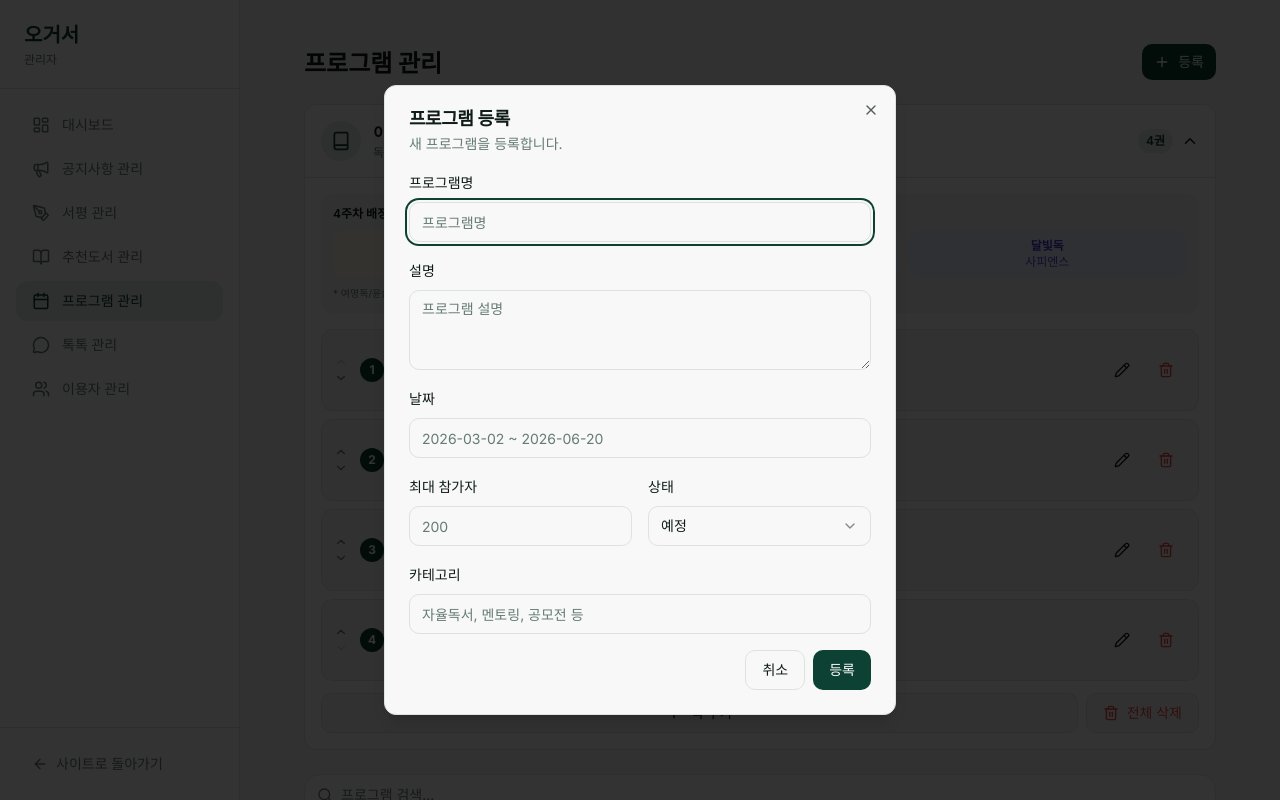
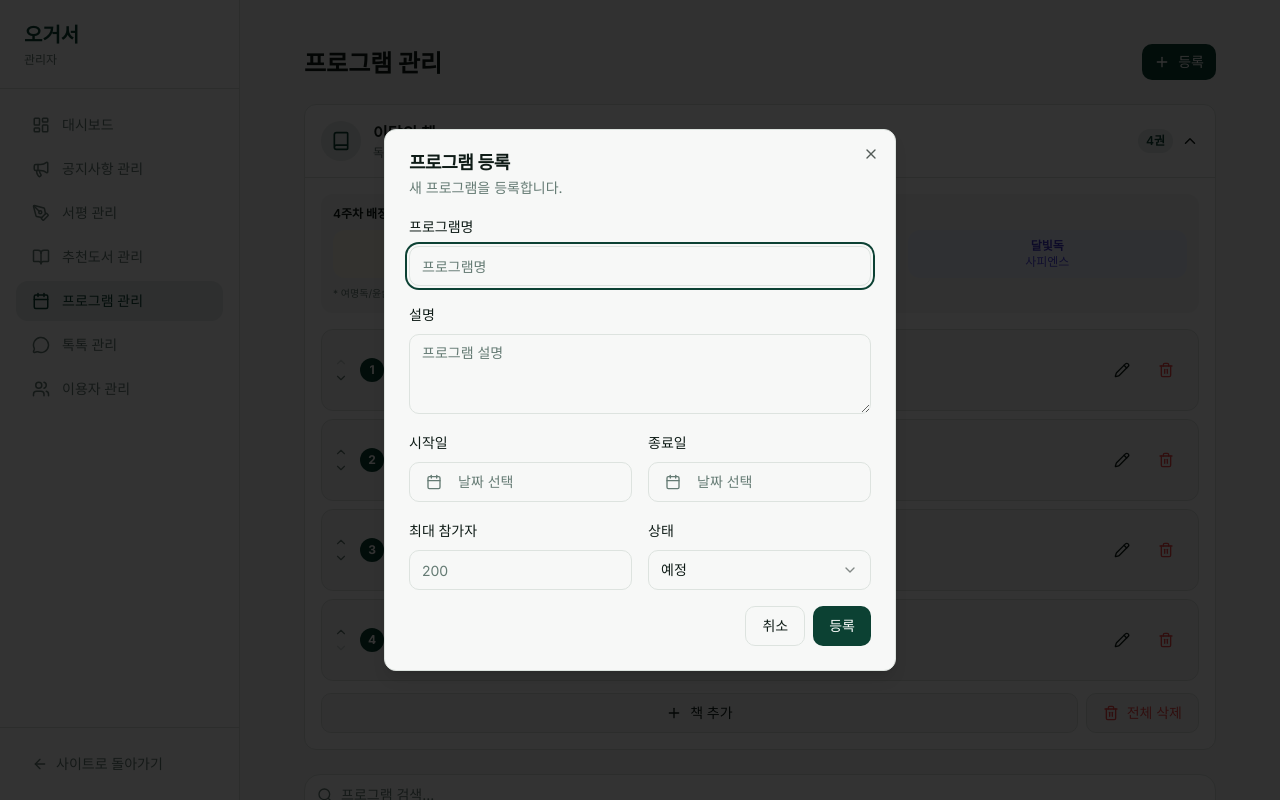
Before and after one commit to tensw/skku_book_ogeoseo, a Next.js app: page /admin/programs in a window 1280 px wide. Both pictures are taken after a click on the button "등록". Shown: the top 800 px of the page. Built offline with nearby package versions, Linux system fonts and the light colour scheme; grey boxes are pictures that could not be loaded; a web font is replaced by a local one.

Commit message:
feat: 프로그램 관리 날짜 선택 캘린더로 변경
Co-Authored-By: Claude Opus 4.5 <noreply@anthropic.com>

```diff
--- a/app/admin/programs/page.tsx
+++ b/app/admin/programs/page.tsx
@@ -1,7 +1,9 @@
 "use client"
 
 import { useState } from "react"
-import { Plus, Pencil, Trash2, Book, GripVertical, X, ChevronDown, ChevronUp } from "lucide-react"
+import { Plus, Pencil, Trash2, Book, GripVertical, X, ChevronDown, ChevronUp, CalendarIcon } from "lucide-react"
+import { format } from "date-fns"
+import { ko } from "date-fns/locale"
 import { programs as initialPrograms } from "@/lib/mock-data"
 import type { Program } from "@/lib/types"
 import { PageHeader } from "@/components/shared/page-header"
@@ -11,7 +13,10 @@ import { Button } from "@/components/ui/button"
 import { Input } from "@/components/ui/input"
 import { Textarea } from "@/components/ui/textarea"
 import { Label } from "@/components/ui/label"
+import { Calendar } from "@/components/ui/calendar"
+import { Popover, PopoverContent, PopoverTrigger } from "@/components/ui/popover"
 import { usePrograms, type MonthlyBook } from "@/lib/program-context"
+import { cn } from "@/lib/utils"
 import {
   Select,
   SelectContent,
@@ -52,10 +57,10 @@ export default function AdminProgramsPage() {
 
   const [formTitle, setFormTitle] = useState("")
   const [formDescription, setFormDescription] = useState("")
-  const [formDate, setFormDate] = useState("")
+  const [formStartDate, setFormStartDate] = useState<Date | undefined>(undefined)
+  const [formEndDate, setFormEndDate] = useState<Date | undefined>(undefined)
   const [formMaxParticipants, setFormMaxParticipants] = useState("")
   const [formStatus, setFormStatus] = useState<Program["status"]>("upcoming")
-  const [formCategory, setFormCategory] = useState("")
 
   // 이달의 책 관련 상태
   const {
@@ -93,10 +98,10 @@ export default function AdminProgramsPage() {
     setEditingProgram(null)
     setFormTitle("")
     setFormDescription("")
-    setFormDate("")
+    setFormStartDate(undefined)
+    setFormEndDate(undefined)
     setFormMaxParticipants("")
     setFormStatus("upcoming")
-    setFormCategory("")
     setDialogOpen(true)
   }
 
@@ -104,15 +109,27 @@ export default function AdminProgramsPage() {
     setEditingProgram(program)
     setFormTitle(program.title)
     setFormDescription(program.description)
-    setFormDate(program.date)
+    // Parse date string to Date objects (format: "2026-03-02 ~ 2026-06-20")
+    const dateParts = program.date.split(" ~ ")
+    if (dateParts.length === 2) {
+      setFormStartDate(new Date(dateParts[0]))
+      setFormEndDate(new Date(dateParts[1]))
+    } else {
+      setFormStartDate(undefined)
+      setFormEndDate(undefined)
+    }
     setFormMaxParticipants(String(program.maxParticipants))
     setFormStatus(program.status)
-    setFormCategory(program.category)
     setDialogOpen(true)
   }
 
   function handleSubmit() {
     if (!formTitle.trim()) return
+
+    // Format date string
+    const dateStr = formStartDate && formEndDate
+      ? `${format(formStartDate, "yyyy-MM-dd")} ~ ${format(formEndDate, "yyyy-MM-dd")}`
+      : ""
 
     if (editingProgram) {
       setProgramList((prev) =>
@@ -122,10 +139,9 @@ export default function AdminProgramsPage() {
                 ...p,
                 title: formTitle,
                 description: formDescription,
-                date: formDate,
+                date: dateStr,
                 maxParticipants: Number(formMaxParticipants) || p.maxParticipants,
                 status: formStatus,
-                category: formCategory,
               }
             : p
         )
@@ -135,11 +151,11 @@ export default function AdminProgramsPage() {
         id: Math.max(0, ...programList.map((p) => p.id)) + 1,
         title: formTitle,
         description: formDescription,
-        date: formDate,
+        date: dateStr,
         status: formStatus,
         participants: 0,
         maxParticipants: Number(formMaxParticipants) || 100,
-        category: formCategory,
+        category: "",
       }
       setProgramList((prev) => [newProgram, ...prev])
     }
@@ -475,14 +491,60 @@ export default function AdminProgramsPage() {
                 rows={3}
               />
             </div>
-            <div className="space-y-2">
-              <Label htmlFor="program-date">날짜</Label>
-              <Input
-                id="program-date"
-                value={formDate}
-                onChange={(e) => setFormDate(e.target.value)}
-                placeholder="2026-03-02 ~ 2026-06-20"
-              />
+            <div className="grid grid-cols-2 gap-4">
+              <div className="space-y-2">
+                <Label>시작일</Label>
+                <Popover>
+                  <PopoverTrigger asChild>
+                    <Button
+                      variant="outline"
+                      className={cn(
+                        "w-full justify-start text-left font-normal",
+                        !formStartDate && "text-muted-foreground"
+                      )}
+                    >
+                      <CalendarIcon className="mr-2 h-4 w-4" />
+                      {formStartDate ? format(formStartDate, "yyyy-MM-dd", { locale: ko }) : "날짜 선택"}
+                    </Button>
+                  </PopoverTrigger>
+                  <PopoverContent className="w-auto p-0" align="start">
+                    <Calendar
+                      mode="single"
+                      selected={formStartDate}
+                      onSelect={setFormStartDate}
+                      locale={ko}
+                      initialFocus
+                    />
+                  </PopoverContent>
+                </Popover>
+              </div>
+              <div className="space-y-2">
+                <Label>종료일</Label>
+                <Popover>
+                  <PopoverTrigger asChild>
+                    <Button
+                      variant="outline"
+                      className={cn(
+                        "w-full justify-start text-left font-normal",
+                        !formEndDate && "text-muted-foreground"
+                      )}
+                    >
+                      <CalendarIcon className="mr-2 h-4 w-4" />
+                      {formEndDate ? format(formEndDate, "yyyy-MM-dd", { locale: ko }) : "날짜 선택"}
+                    </Button>
+                  </PopoverTrigger>
+                  <PopoverContent className="w-auto p-0" align="start">
+                    <Calendar
+                      mode="single"
+                      selected={formEndDate}
+                      onSelect={setFormEndDate}
+                      locale={ko}
+                      disabled={(date) => formStartDate ? date < formStartDate : false}
+                      initialFocus
+                    />
+                  </PopoverContent>
+                </Popover>
+              </div>
             </div>
             <div className="grid grid-cols-2 gap-4">
               <div className="space-y-2">
@@ -510,15 +572,6 @@ export default function AdminProgramsPage() {
                   </SelectContent>
                 </Select>
               </div>
-            </div>
-            <div className="space-y-2">
-              <Label htmlFor="program-category">카테고리</Label>
-              <Input
-                id="program-category"
-                value={formCategory}
-                onChange={(e) => setFormCategory(e.target.value)}
-                placeholder="자율독서, 멘토링, 공모전 등"
-              />
             </div>
           </div>
           <DialogFooter>
```
